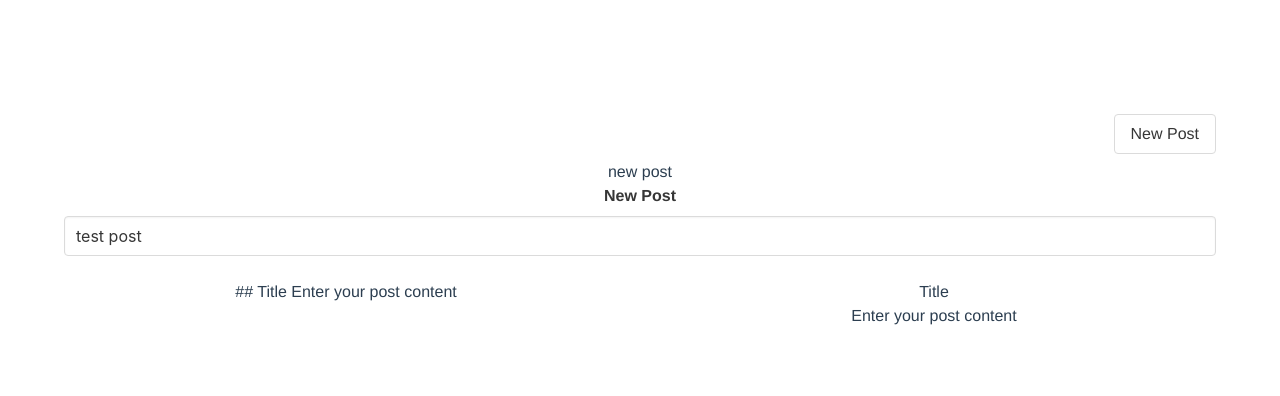
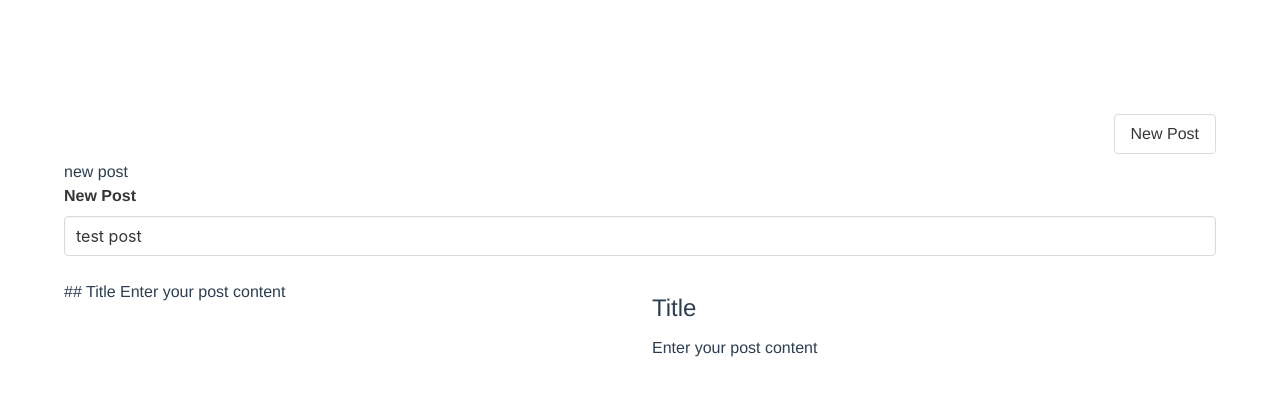
Before and after one commit to devAbhimanyu/vue-composition-api, a Vue app: page /posts/new in a window 1280 px wide. Shown: the top 396 px of the page. Built offline with nearby package versions, Linux system fonts and the light colour scheme.

Commit message:
fix: 🐛 editor added, debounce to improve callbacks
able to add syntax highlighting and updated styles, deboucing parseHtml
to minimize callback

```diff
--- a/package.json
+++ b/package.json
@@ -9,8 +9,9 @@
     "commit": "git cz"
   },
   "dependencies": {
-    "@types/marked": "2.0.3",
     "axios": "^0.24.0",
+    "highlight.js": "11.0.1",
+    "lodash": "4.14",
     "marked": "2.0.3",
     "moment": "2.13",
     "vue": "^3.0.0",
@@ -23,6 +24,8 @@
     "@vue/cli-plugin-unit-jest": "~4.5.0",
     "@vue/cli-service": "~4.5.0",
     "@vue/compiler-sfc": "^3.0.0",
+    "@types/lodash": "4.14",
+    "@types/marked": "2.0.3",
     "@vue/test-utils": "^2.0.0-0",
     "commitizen": "^4.2.4",
     "git-cz": "^4.8.0",
--- a/public/index.html
+++ b/public/index.html
@@ -11,6 +11,30 @@
       href="https://cdn.jsdelivr.net/npm/bulma@0.9.2/css/bulma.min.css"
     />
     <title><%= htmlWebpackPlugin.options.title %></title>
+    <style>
+      ul {
+        list-style: revert;
+        list-style-position: inside;
+      }
+
+      h1,
+      h2,
+      h3,
+      h4,
+      h5,
+      h6 {
+        font-size: revert;
+        margin: 10px 0 !important;
+      }
+
+      pre {
+        margin: 10px 0 !important;
+      }
+
+      p {
+        margin: 10px 0;
+      }
+    </style>
   </head>
   <body>
     <noscript>
--- a/src/App.vue
+++ b/src/App.vue
@@ -24,7 +24,6 @@ export default defineComponent({
   font-family: Avenir, Helvetica, Arial, sans-serif;
   -webkit-font-smoothing: antialiased;
   -moz-osx-font-smoothing: grayscale;
-  text-align: center;
   color: #2c3e50;
   margin-top: 60px;
 }
--- a/src/components/PostWriter.vue
+++ b/src/components/PostWriter.vue
@@ -19,8 +19,11 @@
 
 <script lang="ts">
 import { Post } from "@/mocks";
-import { defineComponent, onMounted, ref, watch, watchEffect } from "vue";
+import { defineComponent, onMounted, ref, watch } from "vue";
 import { parse } from "marked";
+import highlight from "highlight.js";
+import { debounce } from "lodash";
+
 export default defineComponent({
   name: "PostWriter",
   props: {
@@ -36,24 +39,30 @@ export default defineComponent({
     const contentEditable = ref<HTMLDivElement | null>(null);
     const mdString = ref("");
 
-    watchEffect(() => {
-      mdString.value = parse(content.value);
-    });
-    // both are the same same but watchEffect is cleaner
-    // watch(
-    //   content,
-    //   (newContent) => {
-    //     mdString.value = parse(newContent);
-    //   },
-    //   {
-    //     immediate: true,
-    //   }
-    // );
+    const parseHtml = (str: string) => {
+      mdString.value = parse(str, {
+        gfm: true,
+        breaks: true,
+        highlight: (code: string) => {
+          return highlight.highlightAuto(code).value;
+        },
+      });
+    };
 
-    console.log(mdString.value);
+    watch(
+      content,
+      debounce((newContent) => {
+        parseHtml(newContent);
+      }, 250),
+      {
+        immediate: true,
+      }
+    );
+
     function inputHandler() {
       if (contentEditable.value?.textContent)
         content.value = contentEditable.value.innerText;
+      else content.value = "";
     }
 
     onMounted(() => {
@@ -66,4 +75,8 @@ export default defineComponent({
 });
 </script>
 
-<style></style>
+<style>
+.column {
+  overflow-y: scroll;
+}
+</style>
--- a/src/main.ts
+++ b/src/main.ts
@@ -1,8 +1,10 @@
 import { createApp } from "vue";
 import App from "./App.vue";
+
 import { router } from "./router";
 import axios from "axios";
 import { thisMonth, thisWeek, today } from "./mocks";
+import "highlight.js/styles/atom-one-dark.css";
 
 function delay() {
   return new Promise((res) => {
```
Also changed, not shown: src/shims-vue.d.ts (+4 -4 lines), 1 other file (tests, documents, lock files or other folders).
